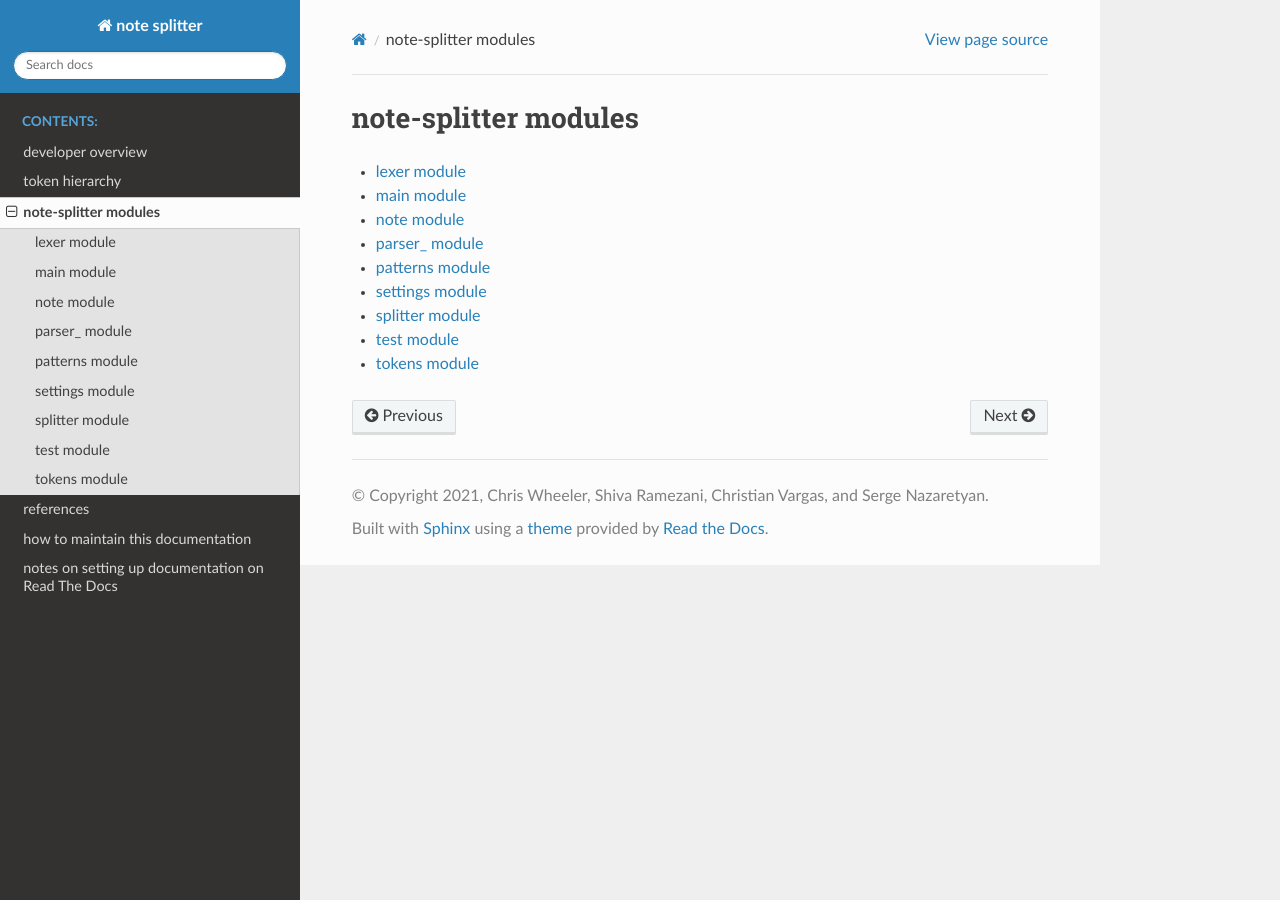
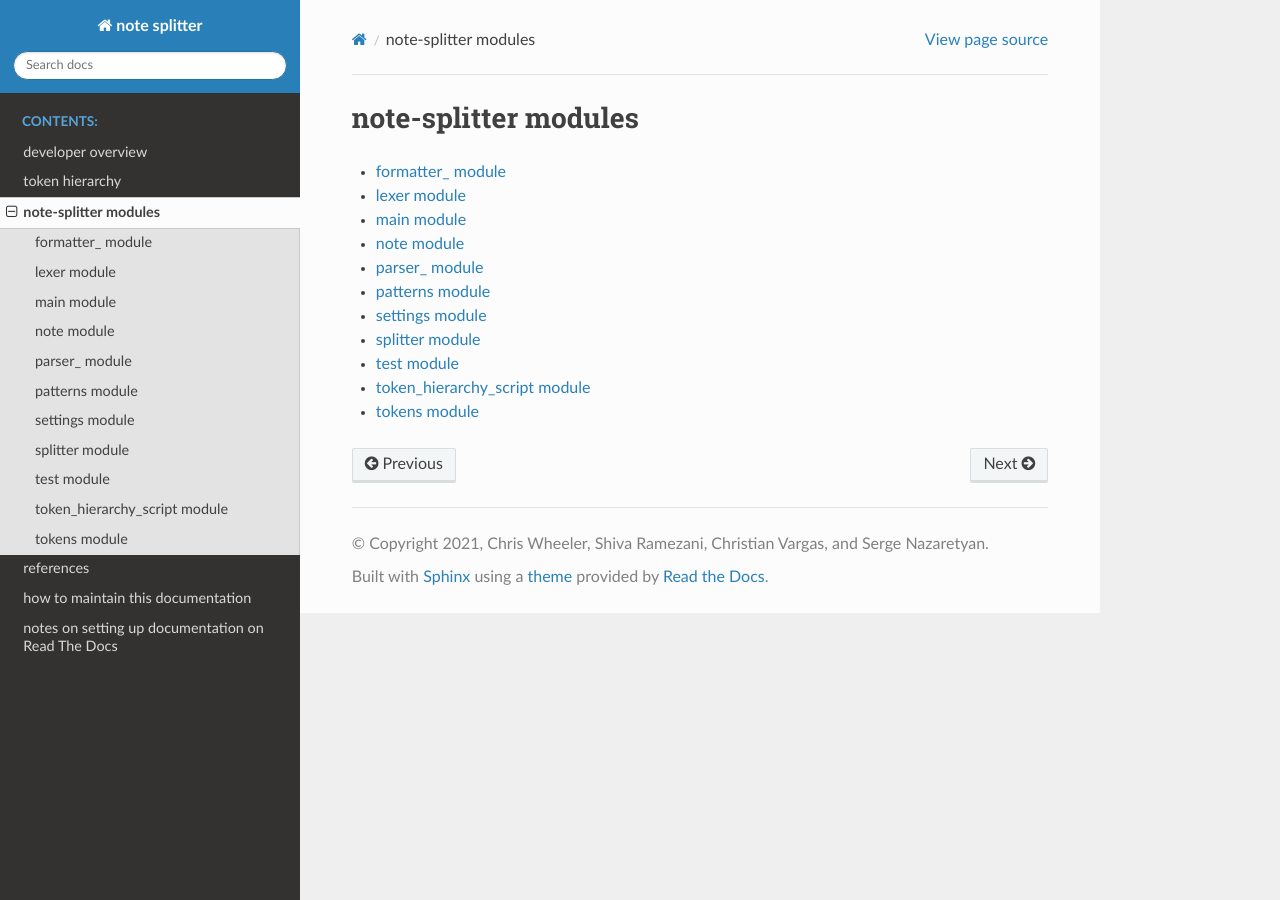
Before and after one commit to wheelercj/note-splitter, a Sphinx documentation site: the page built from docs/modules.rst, in a window 1280 px wide. Built offline with Sphinx 7.4.7 and the Read the Docs theme 2.0.0, drawn with Linux system fonts in a browser that asks for light colours.

Commit message:
Add the doc pages about the Formatter and the token hierarchy script

```diff
--- a/docs/modules.rst
+++ b/docs/modules.rst
@@ -4,6 +4,7 @@ note-splitter modules
 .. toctree::
    :maxdepth: 4
 
+   formatter_
    lexer
    main
    note
@@ -12,4 +13,5 @@ note-splitter modules
    settings
    splitter
    test
+   token_hierarchy_script
    tokens
--- /dev/null
+++ b/docs/token_hierarchy_script.rst
@@ -0,0 +1,7 @@
+token\_hierarchy\_script module
+===============================
+
+.. automodule:: token_hierarchy_script
+   :members:
+   :undoc-members:
+   :show-inheritance:
```
Also changed, not shown: docs/formatter_.rst (added, +7 -0 lines).
